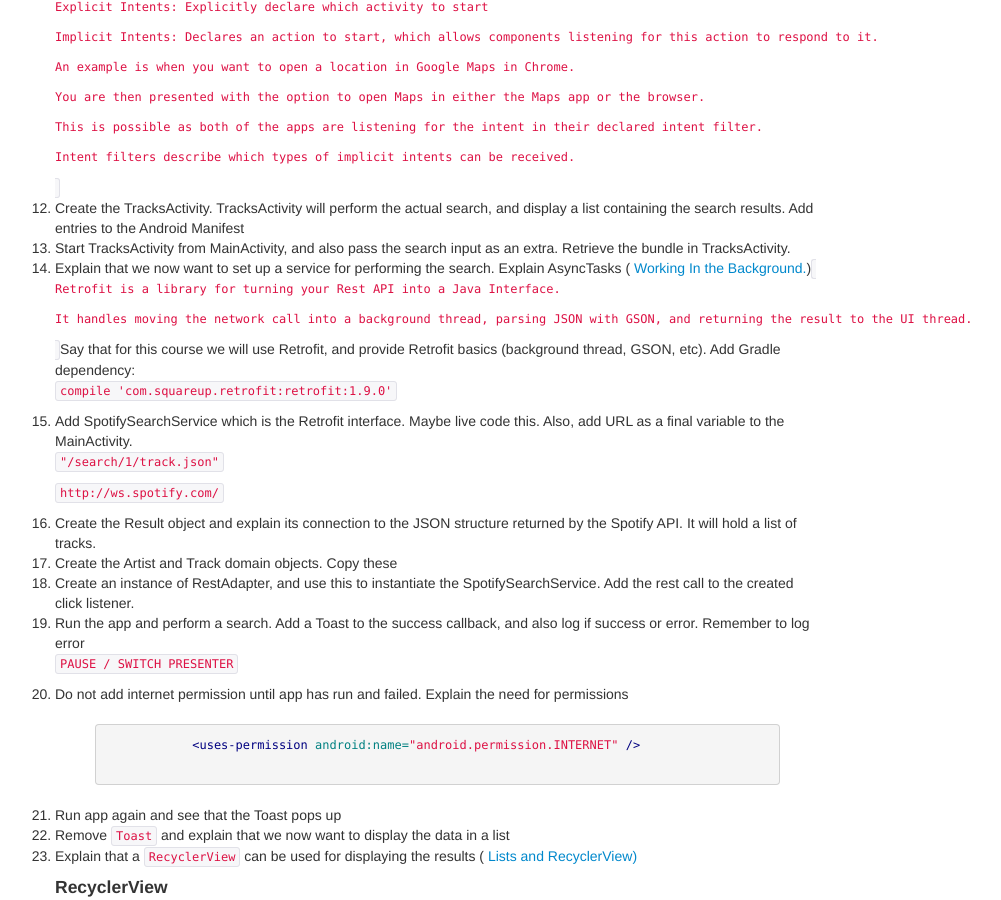
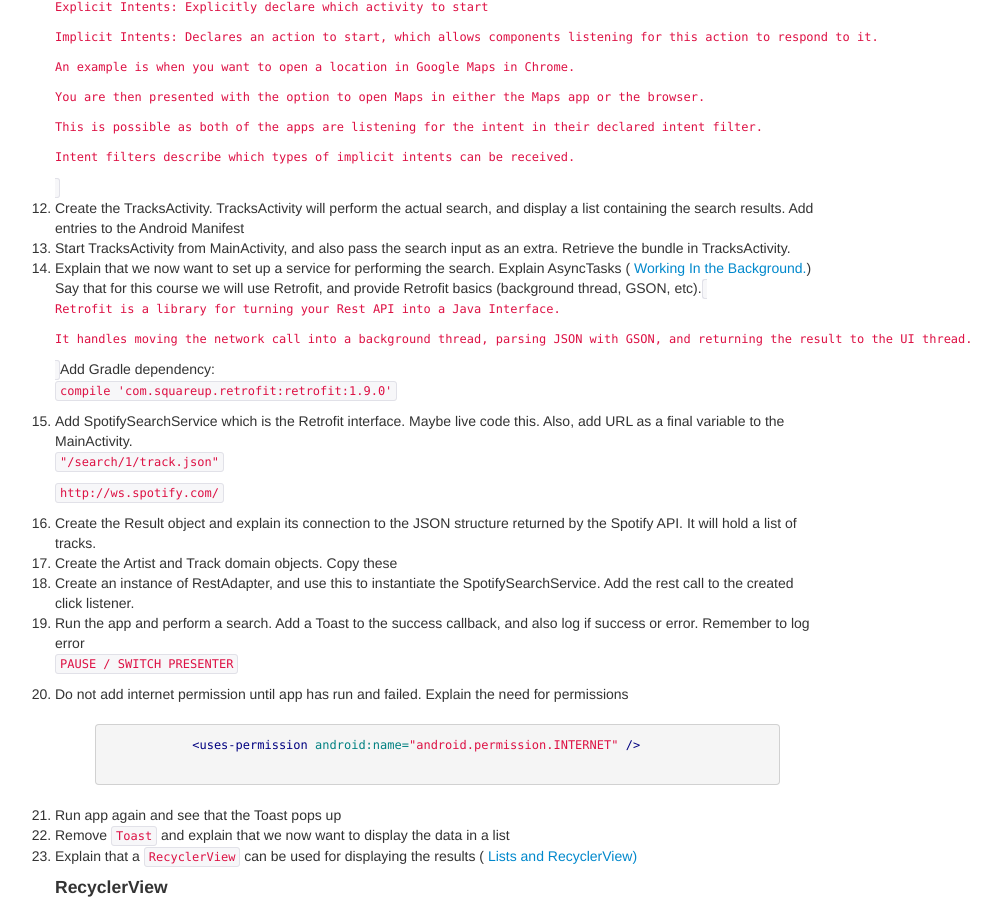
Before and after one commit to bekk/android101, a Jekyll site: the page built from docs/pages/manuscript.html, in a window 1280 px wide and 900 px high, scrolled down 1079 px. Shown: the whole window, without its empty margins (5-1006 px from the left). Built offline with Jekyll 4.4.1, drawn with Linux system fonts in a browser that asks for light colours; Markdown is read by kramdown in place of the engine named in the settings.

Commit message:
better formatting

```diff
--- a/docs/pages/manuscript.html
+++ b/docs/pages/manuscript.html
@@ -44,9 +44,10 @@ title: Manuscript
     <li>Create the TracksActivity. TracksActivity will perform the actual search, and display a list containing the search results. Add entries to the Android Manifest</li>
     <li>Start TracksActivity from MainActivity, and also pass the search input as an extra. Retrieve the bundle in TracksActivity.</li>
     <li>Explain that we now want to set up a service for performing the search. Explain AsyncTasks (<a href="working-in-the-background.html"> Working In the Background.</a>)
-        <code><p>Retrofit is a library for turning your Rest API into a Java Interface.</p>
+        Say that for this course we will use Retrofit, and provide Retrofit basics (background thread, GSON, etc).
+      <code><p>Retrofit is a library for turning your Rest API into a Java Interface.</p>
         <p> It handles moving the network call into a background thread, parsing JSON with GSON, and returning the result to the UI thread.</p></code>
-        Say that for this course we will use Retrofit, and provide Retrofit basics (background thread, GSON, etc). Add Gradle dependency:
+        Add Gradle dependency:
         <p><code> compile 'com.squareup.retrofit:retrofit:1.9.0'</code></p></li>
 	<li>Add SpotifySearchService which is the Retrofit interface. Maybe live code this. Also, add URL as a final variable to the MainActivity.
         <p><code>"/search/1/track.json"</code></p>
```
